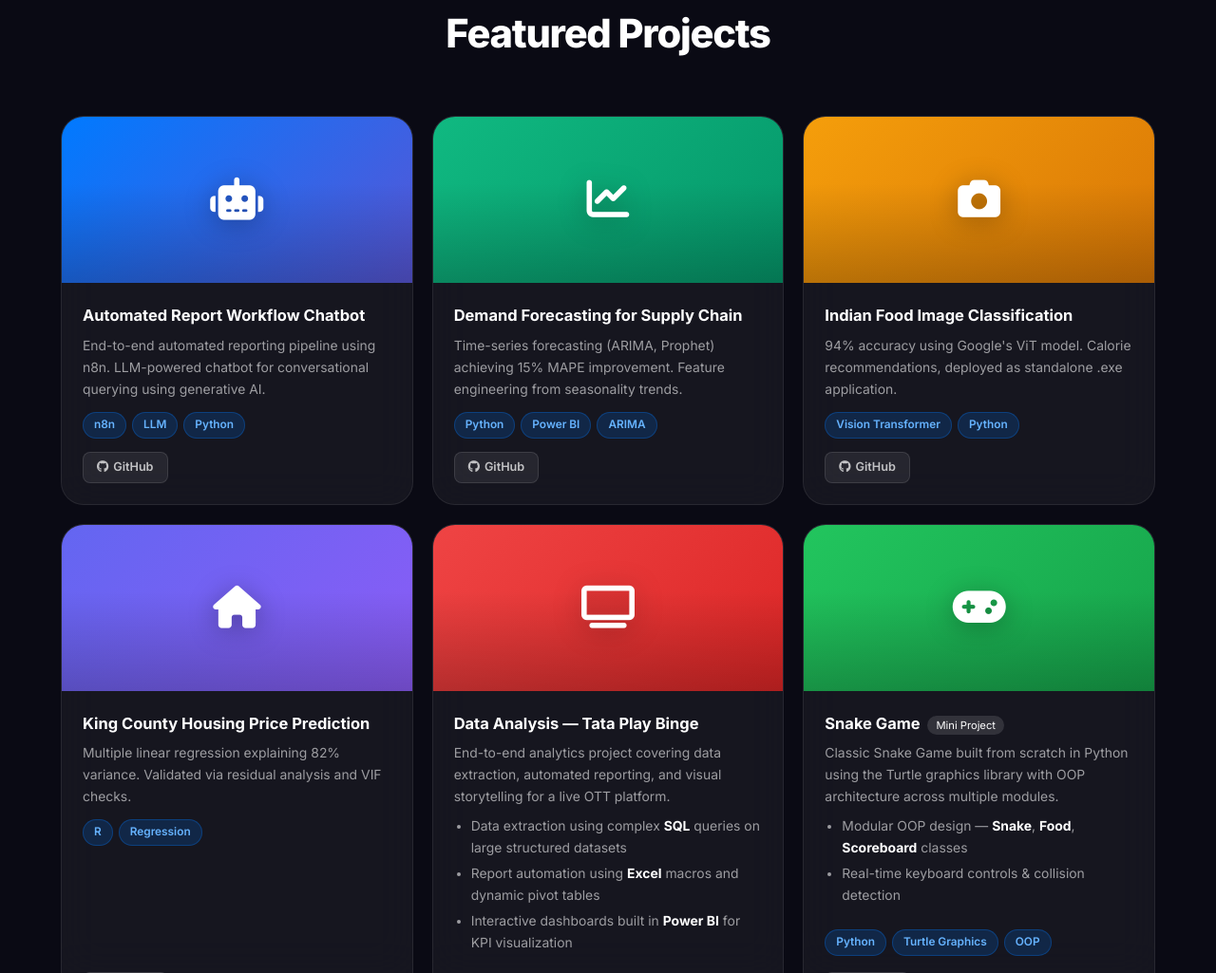
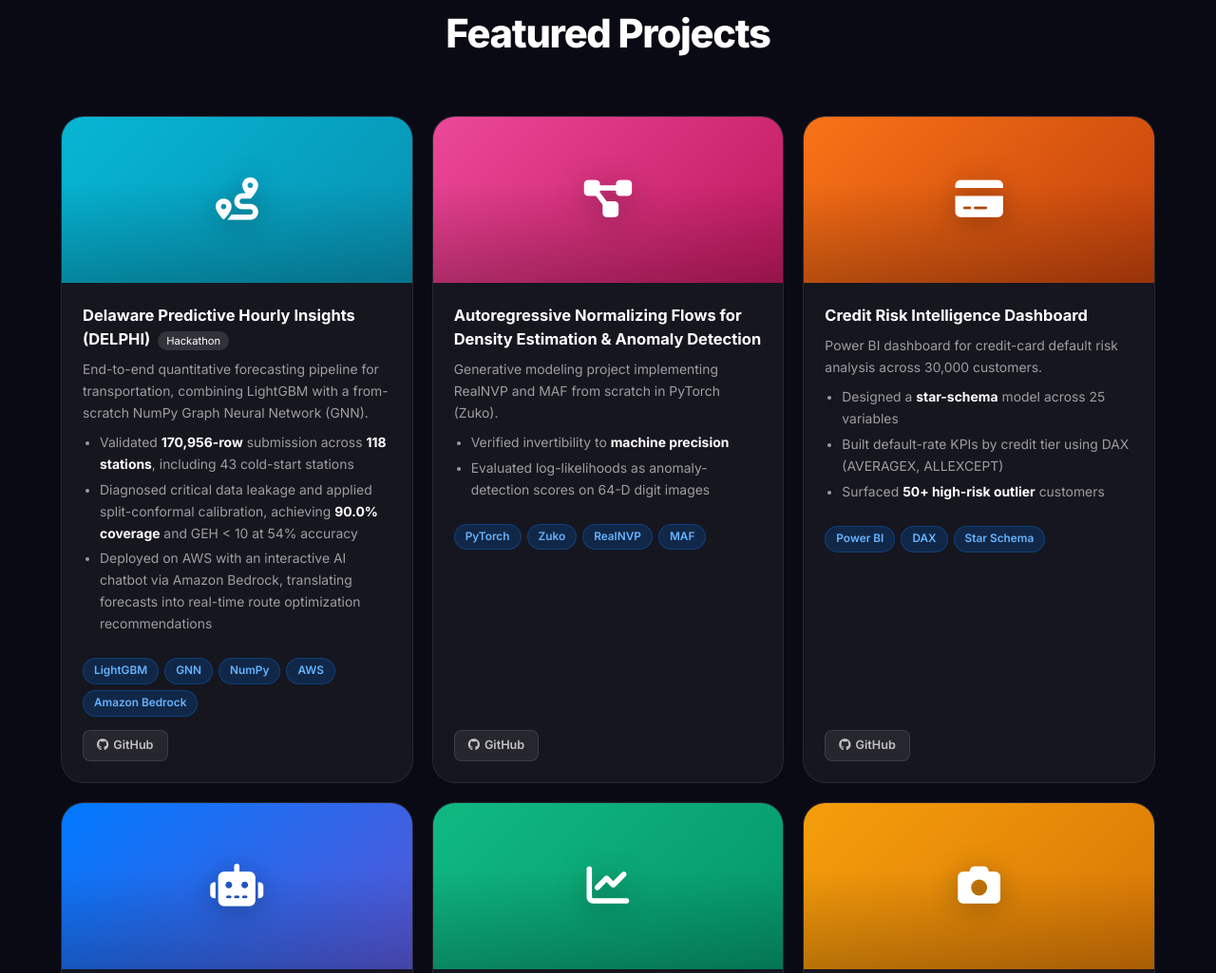
Before and after one commit to joealthomas4/joealthomas4.github.io, a plain HTML site: page index.html in a window 1280 px wide. Shown: the part 5620-6645 px from the top of the page at 95% size. Drawn offline with nearby package versions, Linux system fonts and the light colour scheme.

Commit message:
Update index.html

```diff
--- a/index.html
+++ b/index.html
@@ -1088,6 +1088,74 @@
         </div>
         <div class="projects-grid">
 
+            <!-- DELPHI -->
+            <div class="project-card reveal">
+                <div class="proj-img" style="background:linear-gradient(135deg,#06b6d4,#0891b2);">
+                    <i class="fas fa-route"></i>
+                </div>
+                <div class="proj-body">
+                    <h3>Delaware Predictive Hourly Insights (DELPHI) <span style="font-size:0.7rem;background:rgba(255,255,255,0.12);padding:3px 9px;border-radius:20px;margin-left:4px;font-weight:400;">Hackathon</span></h3>
+                    <p>End-to-end quantitative forecasting pipeline for transportation, combining LightGBM with a from-scratch NumPy Graph Neural Network (GNN).</p>
+                    <ul>
+                        <li>Validated <strong style="color:#fff;">170,956-row</strong> submission across <strong style="color:#fff;">118 stations</strong>, including 43 cold-start stations</li>
+                        <li>Diagnosed critical data leakage and applied split-conformal calibration, achieving <strong style="color:#fff;">90.0% coverage</strong> and GEH &lt; 10 at 54% accuracy</li>
+                        <li>Deployed on AWS with an interactive AI chatbot via Amazon Bedrock, translating forecasts into real-time route optimization recommendations</li>
+                    </ul>
+                    <div class="tech-stack">
+                        <span class="tech">LightGBM</span><span class="tech">GNN</span><span class="tech">NumPy</span>
+                        <span class="tech">AWS</span><span class="tech">Amazon Bedrock</span>
+                    </div>
+                    <div class="proj-links">
+                        <a href="#" class="proj-link"><i class="fab fa-github"></i> GitHub</a>
+                    </div>
+                </div>
+            </div>
+
+            <!-- Normalizing Flows -->
+            <div class="project-card reveal">
+                <div class="proj-img" style="background:linear-gradient(135deg,#ec4899,#be185d);">
+                    <i class="fas fa-project-diagram"></i>
+                </div>
+                <div class="proj-body">
+                    <h3>Autoregressive Normalizing Flows for Density Estimation &amp; Anomaly Detection</h3>
+                    <p>Generative modeling project implementing RealNVP and MAF from scratch in PyTorch (Zuko).</p>
+                    <ul>
+                        <li>Verified invertibility to <strong style="color:#fff;">machine precision</strong></li>
+                        <li>Evaluated log-likelihoods as anomaly-detection scores on 64-D digit images</li>
+                    </ul>
+                    <div class="tech-stack">
+                        <span class="tech">PyTorch</span><span class="tech">Zuko</span>
+                        <span class="tech">RealNVP</span><span class="tech">MAF</span>
+                    </div>
+                    <div class="proj-links">
+                        <a href="#" class="proj-link"><i class="fab fa-github"></i> GitHub</a>
+                    </div>
+                </div>
+            </div>
+
+            <!-- Credit Risk Dashboard -->
+            <div class="project-card reveal">
+                <div class="proj-img" style="background:linear-gradient(135deg,#f97316,#c2410c);">
+                    <i class="fas fa-credit-card"></i>
+                </div>
+                <div class="proj-body">
+                    <h3>Credit Risk Intelligence Dashboard</h3>
+                    <p>Power BI dashboard for credit-card default risk analysis across 30,000 customers.</p>
+                    <ul>
+                        <li>Designed a <strong style="color:#fff;">star-schema</strong> model across 25 variables</li>
+                        <li>Built default-rate KPIs by credit tier using DAX (AVERAGEX, ALLEXCEPT)</li>
+                        <li>Surfaced <strong style="color:#fff;">50+ high-risk outlier</strong> customers</li>
+                    </ul>
+                    <div class="tech-stack">
+                        <span class="tech">Power BI</span><span class="tech">DAX</span>
+                        <span class="tech">Star Schema</span>
+                    </div>
+                    <div class="proj-links">
+                        <a href="#" class="proj-link"><i class="fab fa-github"></i> GitHub</a>
+                    </div>
+                </div>
+            </div>
+
             <div class="project-card reveal">
                 <div class="proj-img" style="background:linear-gradient(135deg,#007aff,#5856d6);">
                     <i class="fas fa-robot"></i>
```
